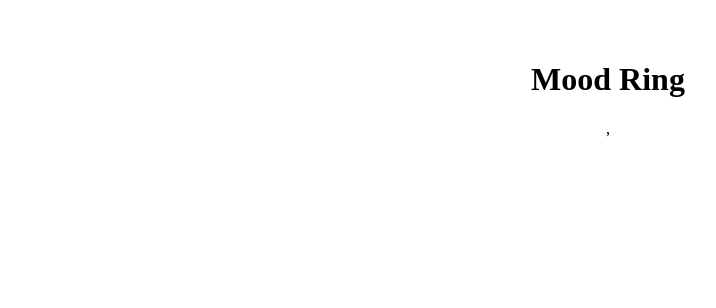
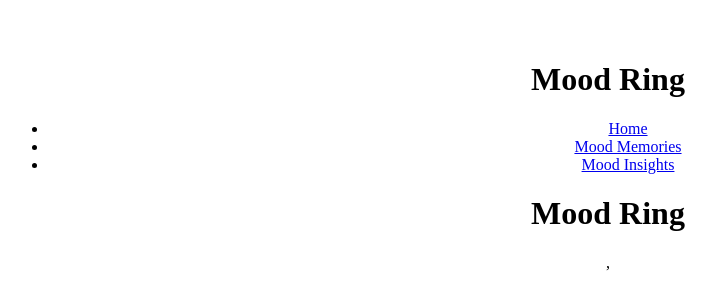
Before and after one commit to angelaivy/Mood-Ring, a React (Vite) app: page / in a window 1280 px wide. Shown: the top 308 px of the page, without its empty margins (32-748 px from the left). Built offline with nearby package versions, Linux system fonts and the light colour scheme.

Commit message:
add header/navigation

```diff
--- a/src/App.jsx
+++ b/src/App.jsx
@@ -3,15 +3,17 @@ import { Routes, Route } from 'react-router'
 import MoodRing from './components/MoodRing'
 import MoodMemories from './components/MoodMemories'
 import MoodInsights from './components/MoodInsights'
+import Header from './components/Header'
 
 function App() {
 
   return (
     <>
+      <Header/>
       <Routes>
         <Route path="/" element={ <MoodRing /> } />
-        <Route path="/memories" element={ <MoodMemories /> } />
-        <Route path="/insights" element={ <MoodInsights /> } />
+        <Route path="/mood-memories" element={ <MoodMemories /> } />
+        <Route path="/mood-insights" element={ <MoodInsights /> } />
       </Routes>
     </>
   )
--- /dev/null
+++ b/src/components/Header.jsx
@@ -0,0 +1,23 @@
+import { Link } from "react-router-dom"
+
+export default function Header() {
+
+  return (
+    <>
+      <h1>Mood Ring</h1>
+      <nav>
+        <ul>
+          <li>
+            <Link to={'/'}>Home</Link>
+          </li>
+          <li>
+            <Link to={'/mood-memories'}>Mood Memories</Link>
+          </li>
+          <li>
+            <Link to={'/mood-insights'}>Mood Insights</Link>
+          </li>
+        </ul>
+      </nav>
+    </>
+  )
+}
```
